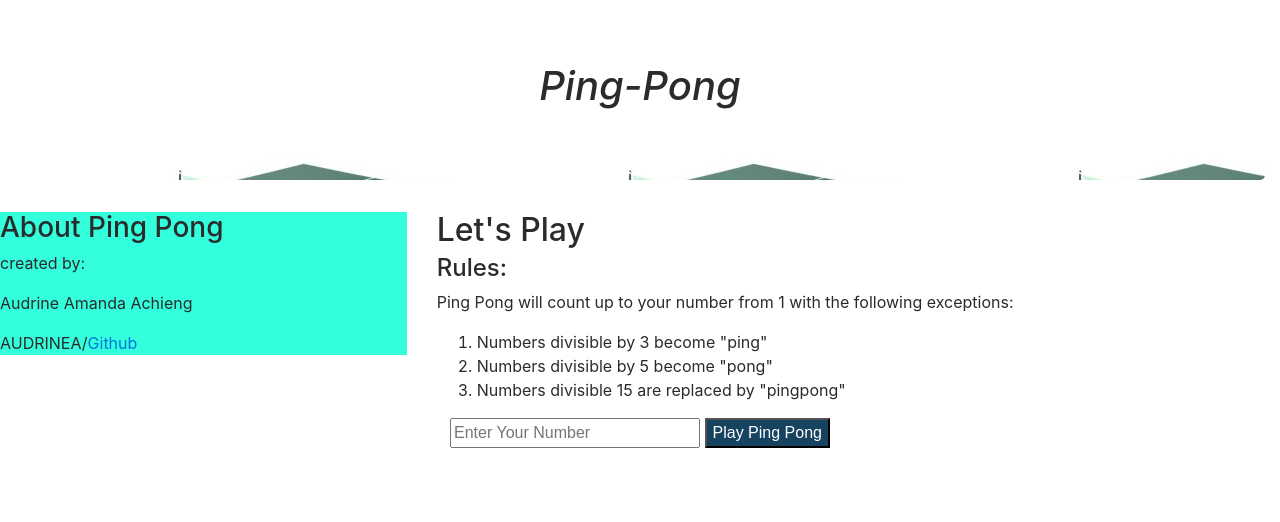
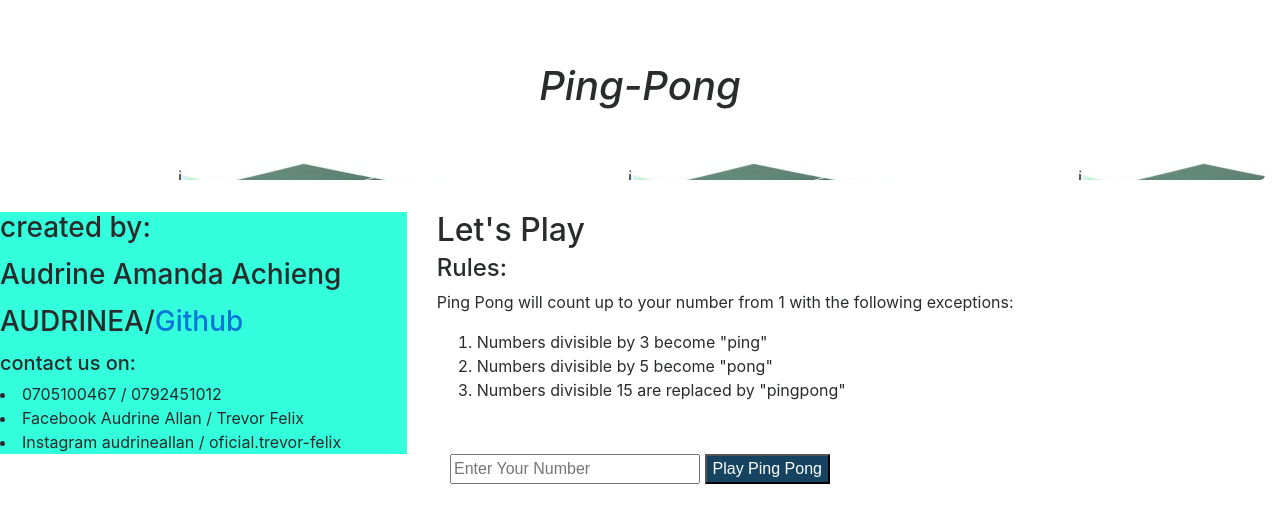
Before and after one commit to AUDRINEA/pingpong, a plain HTML site: page index.html in a window 1280 px wide. Drawn offline with nearby package versions, Linux system fonts and the light colour scheme; a script that the page names is missing.

Commit message:
new changes

```diff
--- a/index.html
+++ b/index.html
@@ -28,10 +28,14 @@
     <div class="col-md-4">
       <div class="about">
 
-        <h3>About Ping Pong</h3>
-        <p>created by:</p>
+        <h3>created by:</p>
         <p>Audrine Amanda Achieng</p>
         <p>AUDRINEA/<a href="https://audrinea.github.io/pingpong">Github</a></p>
+
+        <h5>contact us on:</h5>
+        <li>0705100467 / 0792451012</li>
+        <li>Facebook  Audrine  Allan / Trevor Felix</li>
+        <li>Instagram audrineallan / oficial.trevor-felix</li>
       </div>
     </div>
     <div class="col-md-8">
```
